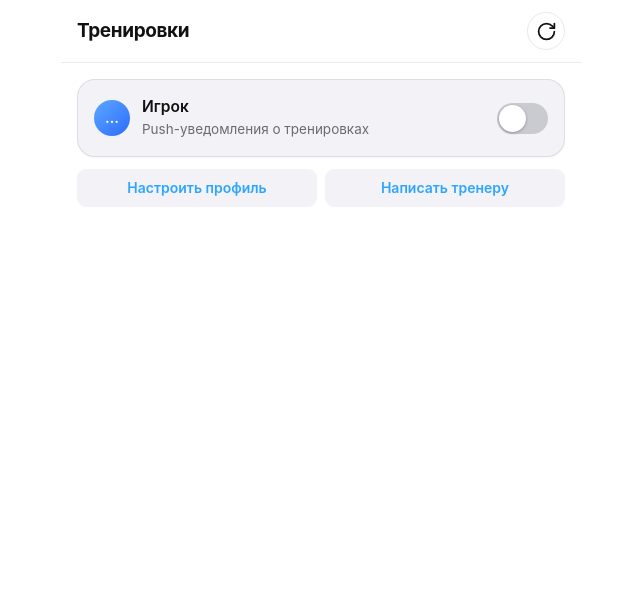
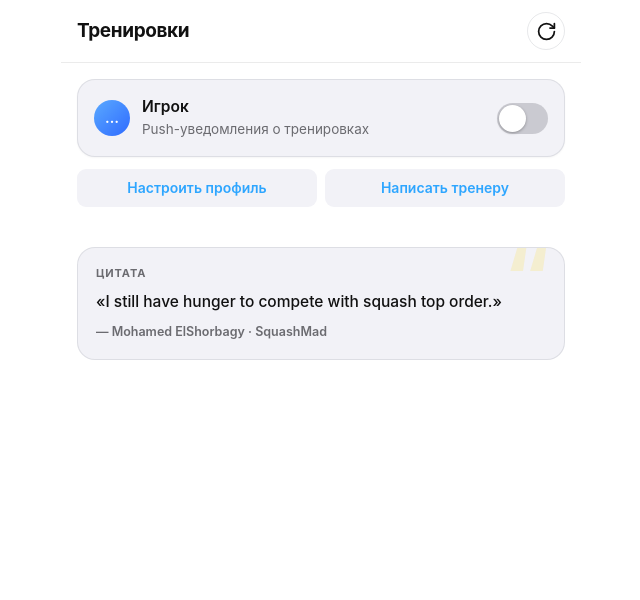
Before and after one commit to difp/sqassit, a FastAPI app: page / in a window 1280 px wide. Shown: the top 600 px of the page, without its empty margins (319-959 px from the left). Run offline with FastAPI, Linux system fonts and the light colour scheme; parts of the project's set-up code (start-up, migrations or seed data) failed here and were passed over.

Commit message:
docs: pair screenshots per frame; refine loader, quotes and locations

```diff
--- a/app/bot.py
+++ b/app/bot.py
@@ -54,7 +54,7 @@ class PendingReplyFilter(BaseFilter):
         return True
 
 
-WEB_APP_VERSION = "15"
+WEB_APP_VERSION = "16"
 
 
 def _web_app_url() -> str:
--- a/app/templates/base.html
+++ b/app/templates/base.html
@@ -448,6 +436,28 @@
       padding-top: 8px; border-top: 1px solid var(--separator);
       white-space: pre-wrap; overflow-wrap: anywhere;
     }
+    .quote-card {
+      position: relative; overflow: hidden; margin-top: 22px; padding: 18px;
+      border: 1px solid var(--line); border-radius: var(--radius);
+      background: linear-gradient(135deg, var(--surface), var(--secondary));
+    }
+    .quote-card::before {
+      content: "“"; position: absolute; top: -14px; right: 14px;
+      font-size: 86px; line-height: 1; font-weight: 700;
+      color: #ffd60a; opacity: .16; pointer-events: none;
+    }
+    .quote-card__label {
+      font-size: 11px; font-weight: 700; letter-spacing: .08em;
+      text-transform: uppercase; color: var(--hint); margin-bottom: 8px;
+    }
+    .quote-card blockquote {
+      position: relative; margin: 0; font-size: 15.5px; line-height: 1.5; font-weight: 500;
+    }
+    .quote-card cite {
+      display: block; margin-top: 10px; font-size: 12.5px;
+      font-style: normal; font-weight: 600; color: var(--hint);
+    }
+
     .public-profile { display: flex; align-items: flex-start; gap: 14px; }
     .public-profile > .avatar { width: 56px; height: 56px; font-size: 20px; }
     .public-profile__text { flex: 1; min-width: 0; }
@@ -1031,55 +1037,13 @@
       });
     })();
 
-    // Проверенные короткие цитаты профессиональных игроков.
-    // Nicol David — Commonwealth Sport:
-    // https://www.commonwealthsport.com/news/4419908/where-are-they-now-nicol-david
-    // Ramy Ashour — Squash Player:
-    // https://squashplayermagazine.tumblr.com/post/64939226175/ramy-ashour-exclusive-egyptian-at-heart-of
-    // Ali Farag — World Squash:
-    // https://www.worldsquash.sport/squash-has-got-everything-world-no-1-ali-farag-on-squashs-olympic-inclusion/
-    // Mohamed ElShorbagy — SquashMad:
-    // https://squashmad.com/interviews/mohamed-elshorbagy-i-still-have-hunger-to-compete-with-squash-top-order/
-    const SQUASH_QUOTES = [
-      {
-        text: 'The Games gave me the belief that I could represent my country at the highest level. I hope to pass that feeling on to young athletes.',
-        author: 'Nicol David · Commonwealth Sport',
-      },
-      {
-        text: 'I want to show the squash world that you can be creative.',
-        author: 'Ramy Ashour · Squash Player',
-      },
-      {
-        text: "Squash has got everything. It's got all the skill sets you need. The stamina, the endurance, the technical ability, the mental challenge.",
-        author: 'Ali Farag · World Squash',
-      },
-      {
-        text: 'I still have hunger to compete with squash top order.',
-        author: 'Mohamed ElShorbagy · SquashMad',
-      },
-    ];
-    let quoteTimer = null;
-    let quoteIndex = Math.floor(Math.random() * SQUASH_QUOTES.length);
-    function showLoaderQuote() {
-      const text = document.getElementById('app-loader-quote-text');
-      const author = document.getElementById('app-loader-quote-author');
-      if (!text || !author) return;
-      const quote = SQUASH_QUOTES[quoteIndex % SQUASH_QUOTES.length];
-      text.textContent = '«' + quote.text + '»';
-      author.textContent = '— ' + quote.author;
-      quoteIndex++;
-    }
-    showLoaderQuote();
-    quoteTimer = setInterval(showLoaderQuote, 6500);
-
     // Стартовый экран: прячем после первичной загрузки данных страницы.
     const appLoaderStartedAt = Date.now();
     function hideAppLoader() {
       const loader = document.getElementById('app-loader');
       if (!loader || loader.classList.contains('is-done')) return;
-      const delay = Math.max(0, 800 - (Date.now() - appLoaderStartedAt));
+      const delay = Math.max(0, 300 - (Date.now() - appLoaderStartedAt));
       setTimeout(() => {
-        if (quoteTimer) clearInterval(quoteTimer);
         loader.classList.add('is-done');
         setTimeout(() => loader.remove(), 350);
       }, delay);
--- a/app/templates/index.html
+++ b/app/templates/index.html
@@ -43,6 +43,12 @@
 </div>
 
 <div id="schedule"></div>
+
+<section class="quote-card" aria-label="Цитата профессионального игрока">
+  <div class="quote-card__label">Цитата</div>
+  <blockquote id="training-quote"></blockquote>
+  <cite id="training-quote-author"></cite>
+</section>
 
 <!-- Bottom sheet: личное сообщение тренеру -->
 <div class="sheet" id="msg-sheet">
@@ -483,6 +489,43 @@ document.getElementById('profile-save').addEventListener('click', async () => {
   }
 });
 
+// Проверенные цитаты профессиональных сквош-игроков.
+// Nicol David — Commonwealth Sport:
+// https://www.commonwealthsport.com/news/4419908/where-are-they-now-nicol-david
+// Ramy Ashour — Squash Player:
+// https://squashplayermagazine.tumblr.com/post/64939226175/ramy-ashour-exclusive-egyptian-at-heart-of
+// Ali Farag — World Squash:
+// https://www.worldsquash.sport/squash-has-got-everything-world-no-1-ali-farag-on-squashs-olympic-inclusion/
+// Mohamed ElShorbagy — SquashMad:
+// https://squashmad.com/interviews/mohamed-elshorbagy-i-still-have-hunger-to-compete-with-squash-top-order/
+const TRAINING_QUOTES = [
+  {
+    text: 'The Games gave me the belief that I could represent my country at the highest level. I hope to pass that feeling on to young athletes.',
+    author: 'Nicol David · Commonwealth Sport',
+  },
+  {
+    text: 'I want to show the squash world that you can be creative.',
+    author: 'Ramy Ashour · Squash Player',
+  },
+  {
+    text: "Squash has got everything. It's got all the skill sets you need. The stamina, the endurance, the technical ability, the mental challenge.",
+    author: 'Ali Farag · World Squash',
+  },
+  {
+    text: 'I still have hunger to compete with squash top order.',
+    author: 'Mohamed ElShorbagy · SquashMad',
+  },
+];
+let trainingQuoteIndex = Math.floor(Math.random() * TRAINING_QUOTES.length);
+function paintTrainingQuote() {
+  const quote = TRAINING_QUOTES[trainingQuoteIndex % TRAINING_QUOTES.length];
+  document.getElementById('training-quote').textContent = '«' + quote.text + '»';
+  document.getElementById('training-quote-author').textContent = '— ' + quote.author;
+  trainingQuoteIndex++;
+}
+paintTrainingQuote();
+setInterval(paintTrainingQuote, 10000);
+
 window.PAGE_REFRESH = async () => {
   await APP.refresh();
   await Promise.all([loadProfile(), loadSchedule()]);
```
Also changed, not shown: other parts of app/templates/base.html (+5 -21 lines), app/templates/match.html (+5 -2 lines), tests/test_app.py (+6 -2 lines), tests/test_bot_handlers.py (+4 -4 lines), CHANGELOG.md, README.md, 3 other files.
